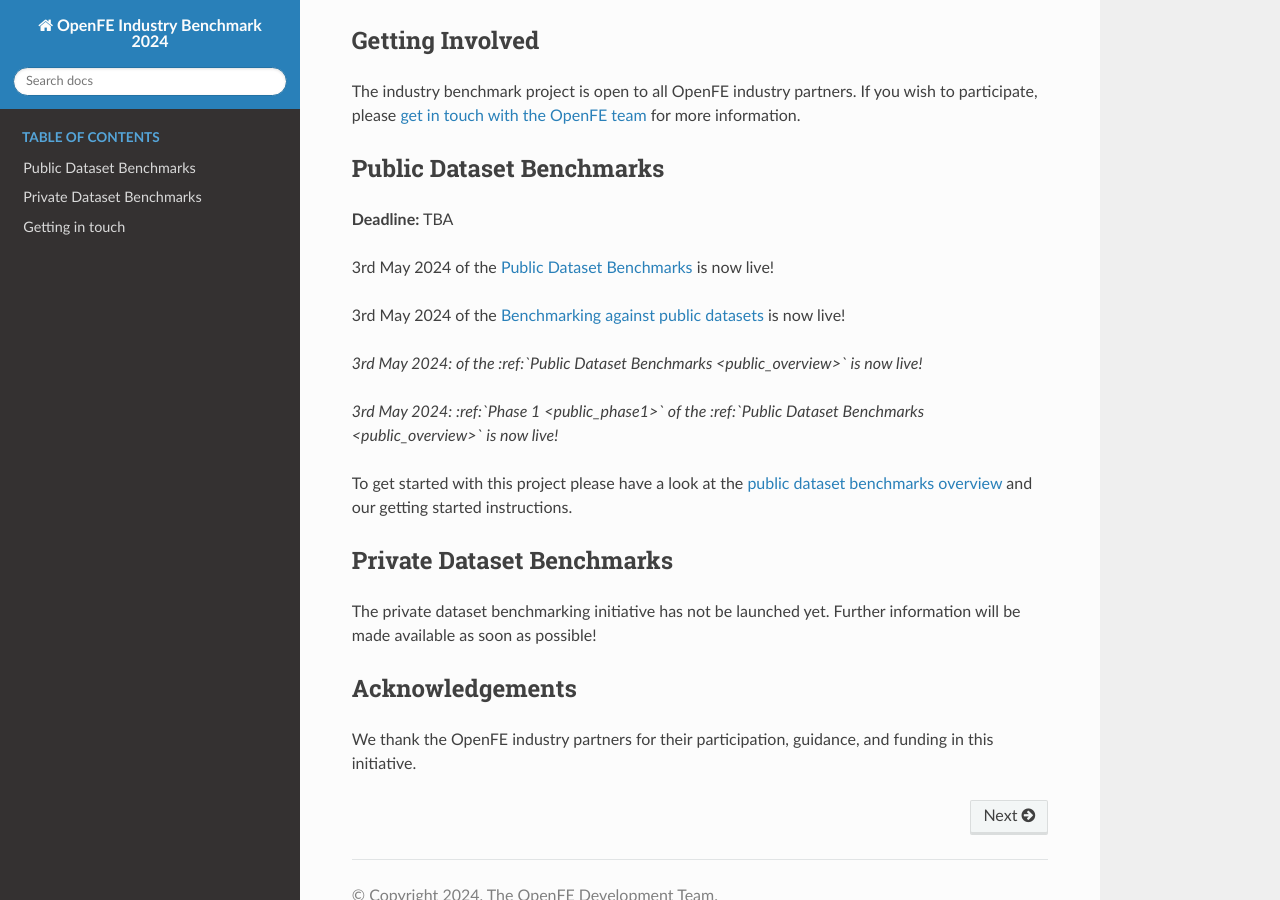
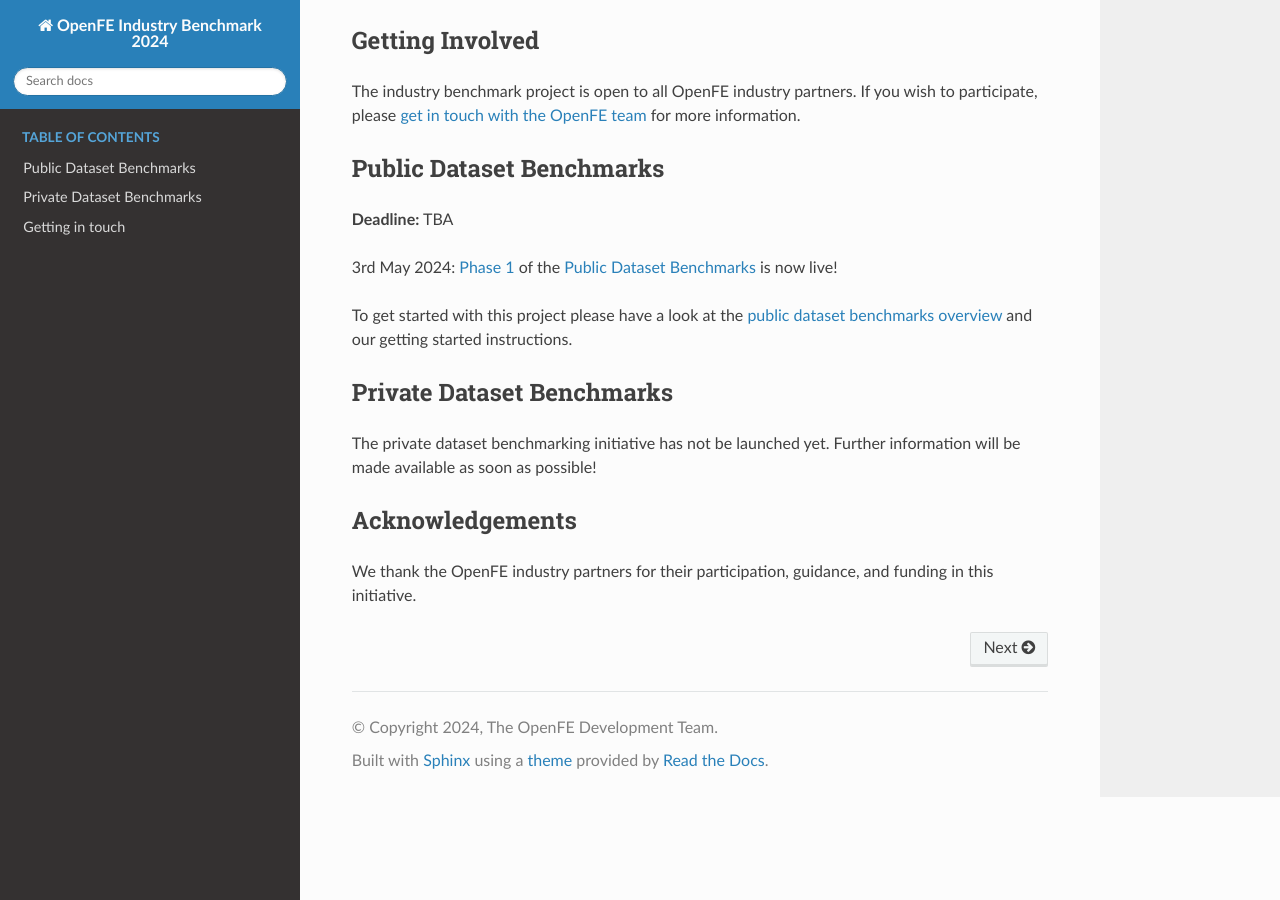
Before and after one commit to OpenFreeEnergy/IndustryBenchmarks2024, a Sphinx documentation site: the page built from docs/source/index.rst, in a window 1280 px wide and 900 px high, scrolled down 496 px. Built offline with Sphinx 7.4.7 and the Read the Docs theme 2.0.0, drawn with Linux system fonts in a browser that asks for light colours.

Commit message:
Remove italic style to fix links

```diff
--- a/docs/source/index.rst
+++ b/docs/source/index.rst
@@ -37,13 +37,7 @@
 **Deadline:** TBA
 
 
-3rd May 2024 of the :ref:`Public Dataset Benchmarks <public_overview>` is now live!
-
-3rd May 2024 of the :ref:`Benchmarking against public datasets <public_overview>` is now live!
-
-*3rd May 2024: of the :ref:`Public Dataset Benchmarks <public_overview>` is now live!*
-
-*3rd May 2024: :ref:`Phase 1 <public_phase1>` of the :ref:`Public Dataset Benchmarks <public_overview>` is now live!*
+3rd May 2024: :ref:`Phase 1 <public_phase1>` of the :ref:`Public Dataset Benchmarks <public_overview>` is now live!
 
 
 To get started with this project please have a look at the :ref:`public dataset benchmarks overview <public_overview>`
```
